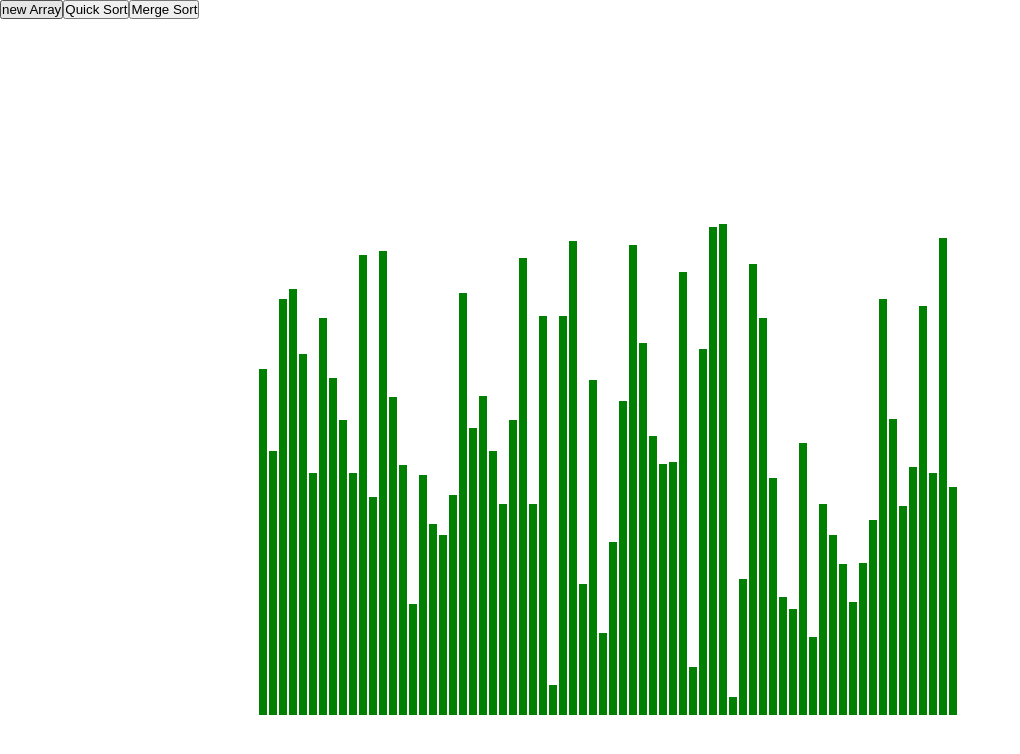
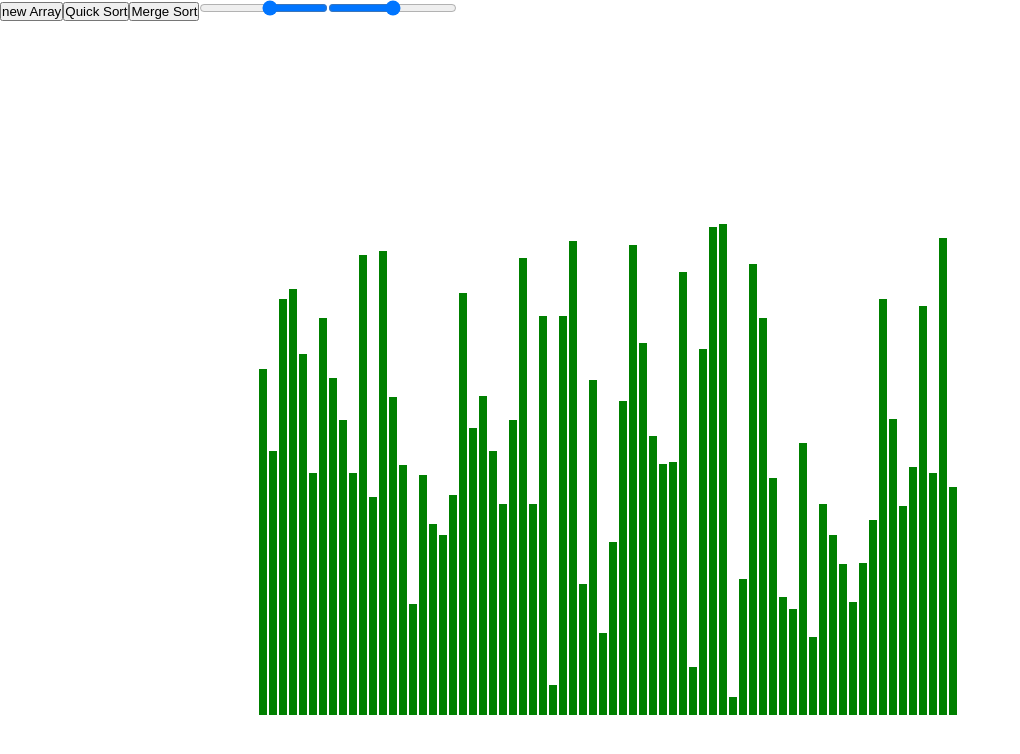
Before and after one commit to GiftsonGabogen/sortingVisualization, a React (Create React App) app: page /Visualizer in a window 1280 px wide. Shown: the top 754 px of the page, without its empty margins (0-1020 px from the left). Built offline with nearby package versions, Linux system fonts and the light colour scheme.

Commit message:
Added speed and bars Quantity Range Input

```diff
--- a/src/App.css
+++ b/src/App.css
@@ -7,6 +7,9 @@
 .Visualizer .buttons {
   position: absolute;
   z-index: 1;
+}
+.Visualizer .buttons .speed {
+  transform: rotateZ(180deg);
 }
 .Visualizer .Sorting {
   width: 95vw;
--- a/src/App.scss
+++ b/src/App.scss
@@ -7,6 +7,9 @@
   .buttons {
     position: absolute;
     z-index: 1;
+    .speed {
+      transform: rotateZ(180deg);
+    }
   }
   .Sorting {
     width: 95vw;
--- a/src/Components/Visualizer.jsx
+++ b/src/Components/Visualizer.jsx
@@ -10,10 +10,12 @@ const Visualizer = () => {
     arrayContainer.push(randomInt(10, 500));
   }
   const [array, setArray] = useState(arrayContainer);
+  const [speed, setSpeed] = useState(100);
+  const [bars, setBars] = useState(70);
 
-  /* useEffect(() => {
-    console.log(array);
-  }, [array]); */
+  useEffect(() => {
+    console.log(speed);
+  }, [speed]);
   const newArray = () => {
     arrayContainer = [];
     for (let i = 0; i < 70; i++) {
@@ -24,6 +26,19 @@ const Visualizer = () => {
     for (let a = 0; a < valueStickReset.length; a++) {
       valueStickReset[a].style.backgroundColor = "green";
     }
+  };
+
+  const newSpeed = e => {
+    setSpeed(e.target.value);
+  };
+
+  const newBars = e => {
+    arrayContainer = [];
+    setBars(Number(e.target.value));
+    for (let i = 0; i < Number(e.target.value); i++) {
+      arrayContainer.push(randomInt(10, 500));
+    }
+    setArray([...arrayContainer]);
   };
 
   return (
@@ -47,16 +62,36 @@ const Visualizer = () => {
         </button>
         <button
           className="sortButton"
-          onClick={() => quickSort(Quicksort(array))}
+          onClick={() => quickSort(Quicksort(array), Number(speed))}
         >
           Quick Sort
         </button>
         <button
           className="sortButton"
-          onClick={() => mergeSort(Mergesort(array), array, setArray)}
+          onClick={() =>
+            mergeSort(Mergesort(array), array, setArray, Number(speed))
+          }
         >
           Merge Sort
         </button>
+        <input
+          type="range"
+          value={speed}
+          className="speed"
+          step="20"
+          min="20"
+          max="200"
+          onChange={newSpeed}
+        />
+        <input
+          type="range"
+          value={bars}
+          className="bars"
+          step="10"
+          min="20"
+          max="120"
+          onChange={newBars}
+        />
       </div>
     </div>
   );
--- a/src/Components/animations/mergeSort.js
+++ b/src/Components/animations/mergeSort.js
@@ -1,5 +1,4 @@
-const mergeSort = (animations, stateArray, setArray) => {
-  console.log(animations);
+const mergeSort = (animations, stateArray, setArray, speed) => {
   let array = stateArray;
   const valueStick = document.getElementsByClassName("values");
   for (let i = 0; i < animations.length; i++) {
@@ -36,10 +35,10 @@ const mergeSort = (animations, stateArray, setArray) => {
         for (let j = 0; j < valueStick.length; j++) {
           setTimeout(() => {
             valueStick[j].style.backgroundColor = "purple";
-          }, j * 20);
+          }, j * 50);
         }
       }
-    }, i * 100);
+    }, i * speed);
   }
 };
 
--- a/src/Components/animations/quickSort.js
+++ b/src/Components/animations/quickSort.js
@@ -1,12 +1,12 @@
-const quickSort = sortedArray => {
+const quickSort = (sortedArray, speed) => {
   const { animations } = sortedArray;
   for (let a = 0; a < animations.length; a++) {
     const { compare, swap } = animations[a];
     setTimeout(() => {
       const valueStick = document.getElementsByClassName("values");
       //if an element is comparing, turn it's color to green
-      valueStick[compare[1]].style.backgroundColor = "red";
-      valueStick[compare[0]].style.backgroundColor = "red";
+      valueStick[compare[1]].style.backgroundColor = "blue";
+      valueStick[compare[0]].style.backgroundColor = "blue";
       //for resetting color of previous loops to green
       if (a > 0) {
         valueStick[animations[a - 1].compare[0]].style.backgroundColor =
@@ -23,15 +23,20 @@ const quickSort = sortedArray => {
       }
       //if we're swapping the color will turn blue
       if (swap !== undefined || null) {
-        valueStick[swap[1]].style.backgroundColor = "blue";
-        valueStick[swap[0]].style.backgroundColor = "blue";
+        valueStick[swap[1]].style.backgroundColor = "red";
+        valueStick[swap[0]].style.backgroundColor = "red";
+        //swap heights
+        let one = valueStick[swap[1]].clientHeight;
+        let two = valueStick[swap[0]].clientHeight;
+        valueStick[swap[0]].style.height = `${one}px`;
+        valueStick[swap[1]].style.height = `${two}px`;
       }
       //if the whole quicksort is finished turn all the color of the bars purple
       if (a === animations.length - 1) {
         for (let b = 0; b < valueStick.length; b++) {
           setTimeout(() => {
             valueStick[b].style.backgroundColor = "purple";
-          }, b * 10);
+          }, b * 50);
         }
 
         /* valueStick[compare[1]].style.backgroundColor = "green";
@@ -39,14 +44,7 @@ const quickSort = sortedArray => {
         valueStick[swap[1]].style.backgroundColor = "green";
         valueStick[swap[0]].style.backgroundColor = "green"; */
       }
-      //swap heights
-      if (swap !== undefined || null) {
-        let one = valueStick[swap[1]].clientHeight;
-        let two = valueStick[swap[0]].clientHeight;
-        valueStick[swap[0]].style.height = `${one}px`;
-        valueStick[swap[1]].style.height = `${two}px`;
-      }
-    }, a * 50);
+    }, a * speed);
   }
 };
 export default quickSort;
--- a/src/Components/sorting/Mergesort.js
+++ b/src/Components/sorting/Mergesort.js
@@ -47,8 +47,7 @@ const Mergesort = arrayArg => {
     }
     return [...newArray, ...leftArg, ...rightArg];
   };
-  let sorted = unMerging(NewArray);
-  console.log(sorted);
+  unMerging(NewArray);
   return animations;
 };
 
--- a/src/Components/sorting/Quicksort.js
+++ b/src/Components/sorting/Quicksort.js
@@ -13,9 +13,6 @@ const Quicksort = arrayArg => {
         arr[pindex] = temp;
         animation.swap = [i, pindex];
         pindex++;
-        animation.index = pindex;
-      } else {
-        animation.index = pindex;
       }
       if (i === end - 1) {
         animation.end = true;
```
Also changed, not shown: 1 other file (tests, documents, lock files or other folders).
